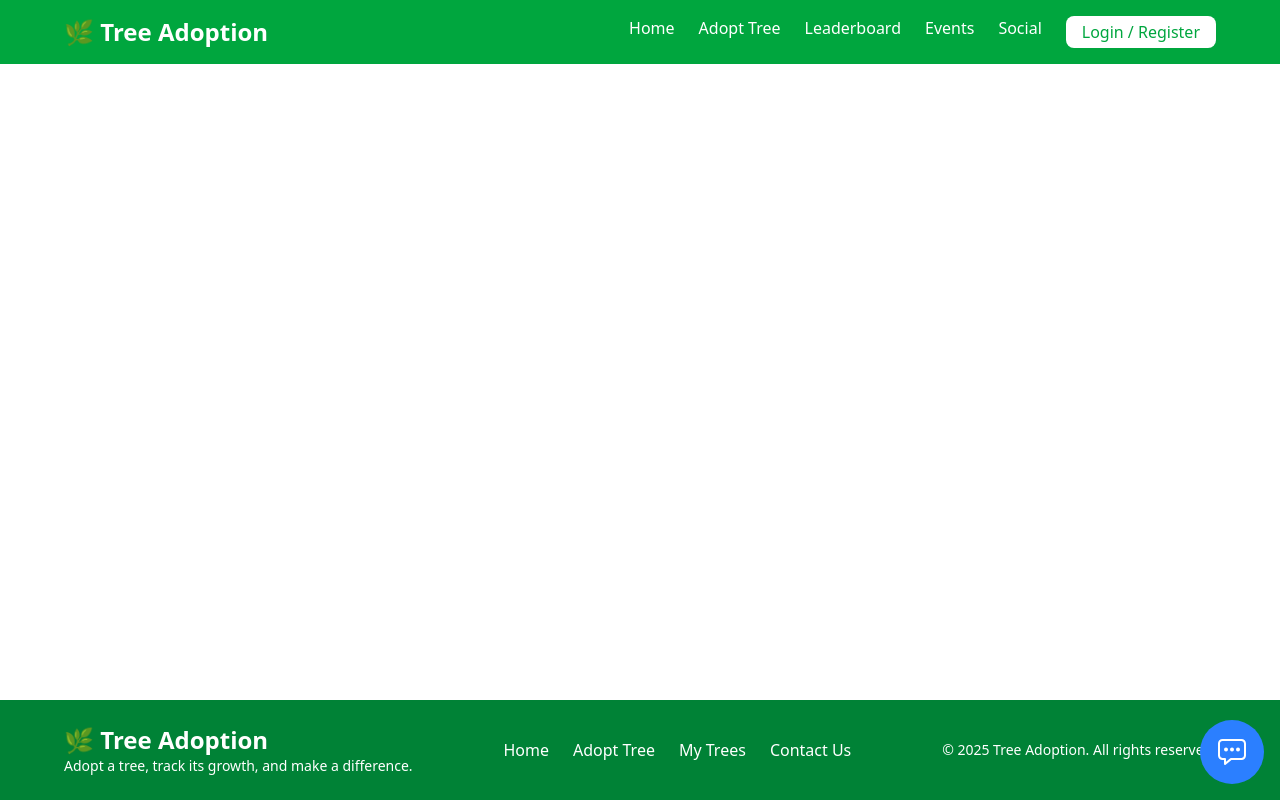
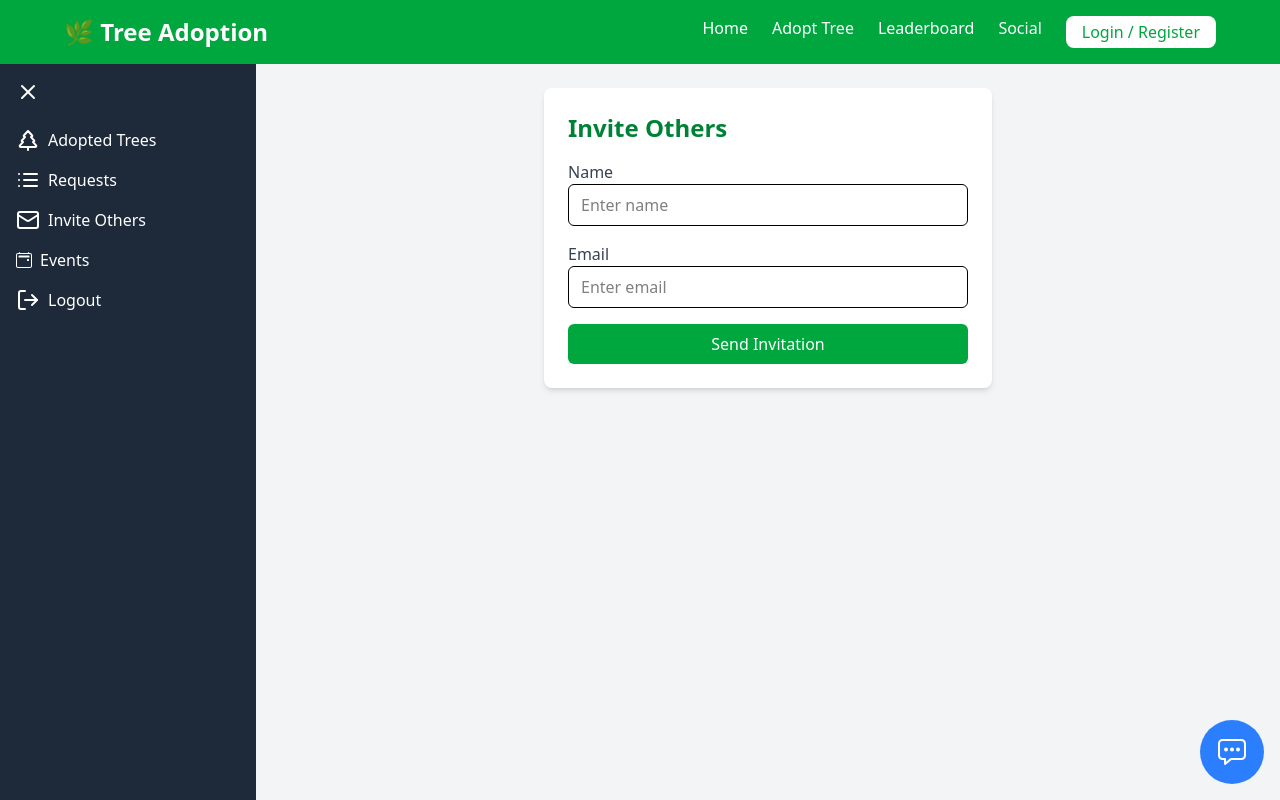
Before and after one commit to ved124578963/tree-adoption, a React (Vite) app: page /InviteOthers in a window 1280 px wide. Shown: the top 800 px of the page. Built offline with nearby package versions, Linux system fonts and the light colour scheme.

Commit message:
Update Component

```diff
--- a/src/App.jsx
+++ b/src/App.jsx
@@ -27,6 +27,7 @@ import EventList from "./Pages/Eventlist";
 import Request from "./Pages/Request";
 import Social from "./Pages/Social";
 import ProfileSidebar from "./Components/ProfileSidebar";
+import InviteOthers from "./Pages/InviteOthers";
 
 
 function App() {
@@ -75,6 +76,7 @@ function App() {
                         <Route path="/Request" element={<Request />} />
                         <Route path="/Social" element={<Social/>} />
                         <Route path="/ProfileSidebar" element={<ProfileSidebar/>} />
+                        <Route path="/InviteOthers" element={<InviteOthers />} />
                     </Routes>
                 </main>
                 <ChatButton />
--- a/src/Components/Navbar.jsx
+++ b/src/Components/Navbar.jsx
@@ -30,9 +30,6 @@ const Navbar = () => {
 
                     <Link to="/Leaderboard" className="hover:underline">
                         Leaderboard
-                    </Link>
-                    <Link to="/Eventlist" className="hover:underline">
-                        Events
                     </Link>
                     <Link to="/Social" className="hover:underline">
                         Social
@@ -86,9 +83,6 @@ const Navbar = () => {
                     >
                         Leaderboard
                     </Link>
-                    <Link to="/Eventlist" className="hover:underline">
-                        Events
-                    </Link>
                     <Link to="/Social" className="hover:underline">
                         Social
                     </Link>
--- a/src/Components/ProfileSidebar.jsx
+++ b/src/Components/ProfileSidebar.jsx
@@ -1,6 +1,7 @@
 import { useState } from "react";
 import { Link, useNavigate } from "react-router-dom";
 import { Menu, X, User, TreePine, Mail, List, LogOut } from "lucide-react";
+import { BsCalendar2Event } from "react-icons/bs";
 
 const ProfileSidebar = () => {
   const [isOpen, setIsOpen] = useState(true);
@@ -33,9 +34,15 @@ const ProfileSidebar = () => {
             </Link>
           </li>
           <li>
-            <Link to="/invite" className="flex items-center space-x-2 hover:text-green-400">
+            <Link to="/InviteOthers" className="flex items-center space-x-2 hover:text-green-400">
               <Mail />
               {isOpen && <span>Invite Others</span>}
+            </Link>
+          </li>
+          <li>
+            <Link to="/Eventlist" className="flex items-center space-x-2 hover:text-green-400">
+              <BsCalendar2Event />
+              {isOpen && <span>Events</span>}
             </Link>
           </li>
           <li>
--- a/src/Components/UploadPhoto.jsx
+++ b/src/Components/UploadPhoto.jsx
@@ -51,6 +51,7 @@ const schema = {
         ],
     },
 };
+console.log(schema);
 const genAI = new GoogleGenerativeAI("AIzaSyCMhuhudG9S33XEF8ThLZYAFrrbK1ZVzLM");
 const model = genAI.getGenerativeModel({
     model: "gemini-1.5-flash",
--- a/src/Pages/Eventlist.jsx
+++ b/src/Pages/Eventlist.jsx
@@ -1,5 +1,6 @@
 import { useEffect, useState } from "react";
 import axios from "axios";
+import ProfileSidebar from "../Components/ProfileSidebar";
 
 const EventList = () => {
   const [events, setEvents] = useState([]);
@@ -52,7 +53,9 @@ const EventList = () => {
   };
 
   return (
-    <div className="p-6 min-h-screen bg-gray-100">
+    <div className="flex">
+      <ProfileSidebar />
+      <div className="flex-1 p-6 min-h-screen bg-gray-100">
         <h2 className="text-2xl font-bold text-center mb-6">Available Events</h2>
         {success && <p className="text-green-500 text-center mb-4">{success}</p>}
         <table className="w-full border-collapse border border-gray-300 bg-white shadow-lg rounded-lg">
@@ -94,6 +97,7 @@ const EventList = () => {
           </tbody>
         </table>
       </div>
+    </div>
   );
 };
 
--- /dev/null
+++ b/src/Pages/InviteOthers.jsx
@@ -0,0 +1,94 @@
+import { useState } from "react";
+import axios from "axios";
+import ProfileSidebar from "../Components/ProfileSidebar";
+
+const InviteOthers = () => {
+  const [formData, setFormData] = useState({
+    invitedName: "",
+    invitedEmail: "",
+  });
+
+  const [loading, setLoading] = useState(false);
+  const [message, setMessage] = useState("");
+
+  const user = JSON.parse(localStorage.getItem("user"));
+
+  const handleChange = (e) => {
+    setFormData({ ...formData, [e.target.name]: e.target.value });
+  };
+
+  const handleInvite = async (e) => {
+    e.preventDefault();
+    setLoading(true);
+    setMessage("");
+
+    try {
+      const response = await axios.post(
+        "https://treeplantadopt-springboot-production.up.railway.app/treeowner/invitemail",
+        { ...formData, id: user.id }
+      );
+
+      if (response.status === 200) {
+        setMessage("Invitation sent successfully!");
+        setFormData({ invitedName: "", invitedEmail: "" });
+      } else {
+        setMessage("Failed to send invitation.");
+      }
+    } catch (error) {
+      console.error("Error sending invite:", error);
+      setMessage("Error occurred while sending invitation.");
+    } finally {
+      setLoading(false);
+    }
+  };
+
+  return (
+    <div className="flex">
+      <ProfileSidebar />
+      <div className="flex-1 p-6 min-h-screen bg-gray-100">
+        <div className="bg-white p-6 rounded-lg shadow-md max-w-md mx-auto">
+          <h2 className="text-2xl font-bold text-green-700 mb-4">Invite Others</h2>
+          {message && <p className="text-center mb-4 text-green-600">{message}</p>}
+
+          <form onSubmit={handleInvite} className="flex flex-col gap-4">
+            <div>
+              <label className="block text-gray-700">Name</label>
+              <input
+                type="text"
+                name="invitedName"
+                className="w-full px-3 py-2 border rounded-md focus:outline-none focus:ring-2 focus:ring-green-500"
+                placeholder="Enter name"
+                value={formData.invitedName}
+                onChange={handleChange}
+                required
+              />
+            </div>
+
+            <div>
+              <label className="block text-gray-700">Email</label>
+              <input
+                type="email"
+                name="invitedEmail"
+                className="w-full px-3 py-2 border rounded-md focus:outline-none focus:ring-2 focus:ring-green-500"
+                placeholder="Enter email"
+                value={formData.invitedEmail}
+                onChange={handleChange}
+                required
+              />
+            </div>
+
+            <button
+              type="submit"
+              className="w-full bg-green-600 text-white py-2 rounded-md hover:bg-green-700 transition disabled:opacity-50"
+              disabled={loading}
+            >
+              {loading ? "Sending..." : "Send Invitation"}
+            </button>
+          </form>
+        </div>
+      </div>
+    </div>
+  );
+};
+
+export default InviteOthers;
--- a/src/Pages/Mytrees.jsx
+++ b/src/Pages/Mytrees.jsx
@@ -23,15 +23,83 @@ const MyTrees = () => {
             },
           }
         );
-        setTrees(response.data);
+
+        const treesWithLocation = await Promise.all(
+          response.data.map(async (tree) => {
+            const locationResponse = await axios.get(
+              `https://nominatim.openstreetmap.org/reverse?lat=${tree.latitude}&lon=${tree.longitude}&format=json`
+            );
+            return {
+              ...tree,
+              location: locationResponse.data.display_name,
+            };
+          })
+        );
+
+        setTrees(treesWithLocation);
       } catch (error) {
         console.error("Error fetching trees:", error);
       } finally {
         setLoading(false);
       }
     };
+
     fetchTrees();
   }, [user]);
+
+  const getDistanceFromLatLonInMeters = (lat1, lon1, lat2, lon2) => {
+    const R = 6371e3; // Radius of the Earth in meters
+    const dLat = ((lat2 - lat1) * Math.PI) / 180;
+    const dLon = ((lon2 - lon1) * Math.PI) / 180;
+    const a =
+      Math.sin(dLat / 2) * Math.sin(dLat / 2) +
+      Math.cos((lat1 * Math.PI) / 180) *
+        Math.cos((lat2 * Math.PI) / 180) *
+        Math.sin(dLon / 2) *
+        Math.sin(dLon / 2);
+    const c = 2 * Math.atan2(Math.sqrt(a), Math.sqrt(1 - a));
+    const distance = R * c; // Distance in meters
+    return distance;
+  };
+
+  const handleUploadPhoto = async (tree) => {
+    if (navigator.geolocation) {
+      navigator.geolocation.getCurrentPosition(
+        async (position) => {
+          const distance = getDistanceFromLatLonInMeters(
+            position.coords.latitude,
+            position.coords.longitude,
+            parseFloat(tree.latitude),
+            parseFloat(tree.longitude)
+          );
+
+          if (distance <= 6) {
+            // Open the camera
+            try {
+              const stream = await navigator.mediaDevices.getUserMedia({ video: true });
+              const videoElement = document.createElement("video");
+              videoElement.srcObject = stream;
+              videoElement.play();
+              document.body.appendChild(videoElement);
+              alert("Camera opened. Please take a photo.");
+              // Add your camera opening logic here
+            } catch (error) {
+              console.error("Error accessing camera: ", error);
+              alert("Unable to access camera. Please check your camera settings.");
+            }
+          } else {
+            alert("You are not within the required range to upload a photo.");
+          }
+        },
+        (error) => {
+          console.error("Error fetching location: ", error);
+          alert("Unable to retrieve location. Please enable location services.");
+        }
+      );
+    } else {
+      alert("Geolocation is not supported by this browser.");
+    }
+  };
 
   if (!user) {
     return (
@@ -61,16 +129,19 @@ const MyTrees = () => {
           <div className="grid grid-cols-1 md:grid-cols-2 lg:grid-cols-3 gap-6">
             {trees.map((tree) => (
               <div key={tree.id} className="bg-white p-4 rounded-lg shadow-md">
-                <h2 className="text-lg font-semibold">{tree.treeName || "Unnamed Tree"}</h2>
-                <p className="text-gray-600">Type: {tree.treeType}</p>
-                <p className="text-gray-600">Planted on: {tree.plantingDate}</p>
+                <h2 className="text-lg font-semibold">{tree.name || "Unnamed Tree"}</h2>
+                <p className="text-gray-600">Type: {tree.type}</p>
+                <p className="text-gray-600">Planted on: {tree.registeredDate}</p>
                 <p className="text-gray-600">Location: {tree.location}</p>
                 <img
-                  src={tree.photoUrl}
+                  src={`https://treeplantadopt-springboot-production.up.railway.app/files/treescan/images/${tree.treeImg}`}
                   alt="Tree"
                   className="w-full h-40 object-cover rounded mt-2"
                 />
-                <button className="mt-3 px-4 py-2 bg-green-600 text-white rounded-lg hover:bg-green-700">
+                <button
+                  className="mt-3 px-4 py-2 bg-green-600 text-white rounded-lg hover:bg-green-700"
+                  onClick={() => handleUploadPhoto(tree)}
+                >
                   Upload Progress Photo
                 </button>
               </div>
```
Also changed, not shown: src/Pages/Treemanagement.jsx (+68 -6 lines). Lines whose indentation alone changed are shown as unchanged.
